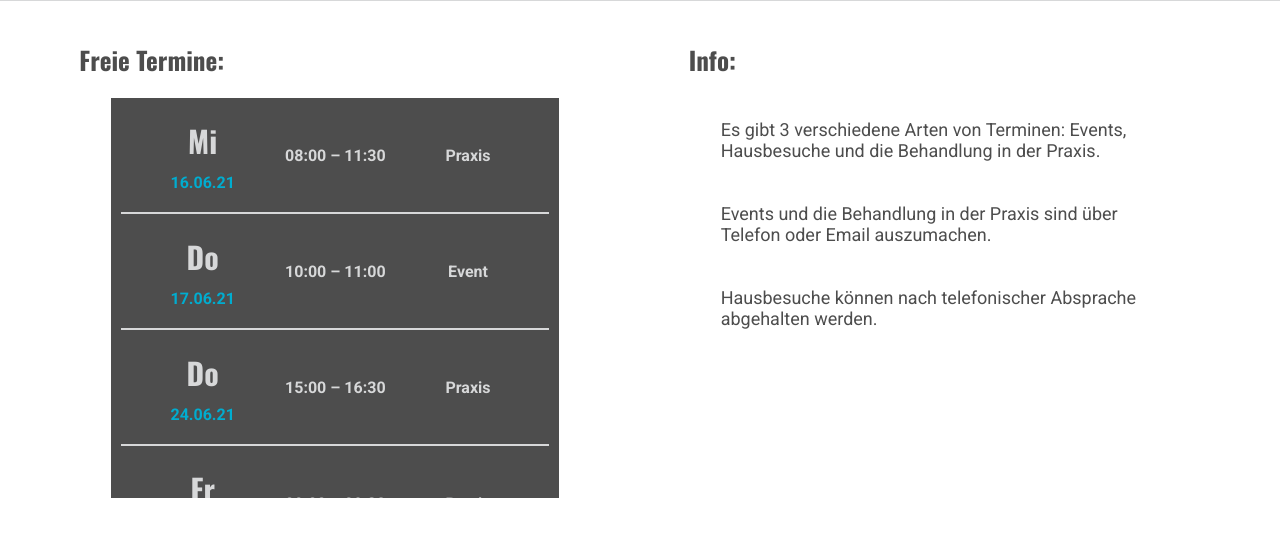
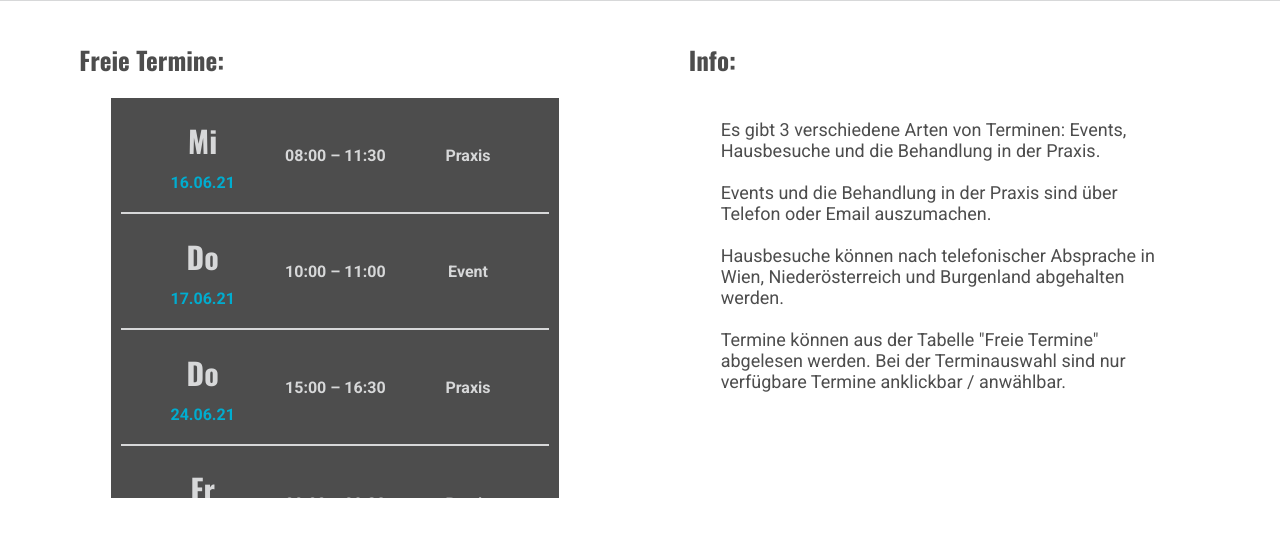
Before and after one commit to nico0601/Sommerprojekt2021, a PHP site: page /website/termin.php in a window 1280 px wide. Shown: the part 146-705 px from the top of the page. Run offline with PHP 8.4, Linux system fonts and the light colour scheme; data comes from the database, SQL or seed files in the repository; style sheets or scripts are compiled from the project's sources.

Commit message:
removed outline from nav from "Angebote" added some new information to "termin.php"

```diff
--- a/website/index.scss
+++ b/website/index.scss
@@ -108,6 +108,7 @@
 .nav {
   width: 50px;
   filter: drop-shadow(0 3px 6px rgba(0, 0, 0, 0.3));
+  outline: none;
 }
 
 #buttonLeft1, #buttonLeft2 {
--- a/website/termin.php
+++ b/website/termin.php
@@ -139,11 +139,15 @@ ENDE;
             <p>
                 Es gibt 3 verschiedene Arten von Terminen: Events, Hausbesuche
                 und die Behandlung in der Praxis.
-                <br><br><br>
+                <br><br>
                 Events und die Behandlung in der Praxis sind über Telefon
                 oder Email auszumachen.
-                <br><br><br>
-                Hausbesuche können nach telefonischer Absprache abgehalten werden.
+                <br><br>
+                Hausbesuche können nach telefonischer Absprache in Wien, Niederösterreich
+                und Burgenland abgehalten werden.
+                <br><br>
+                Termine können aus der Tabelle "Freie Termine" abgelesen werden. Bei der
+                Terminauswahl sind nur verfügbare Termine anklickbar / anwählbar.
             </p>
         </div>
         <div class="kontaktDiv">
```
